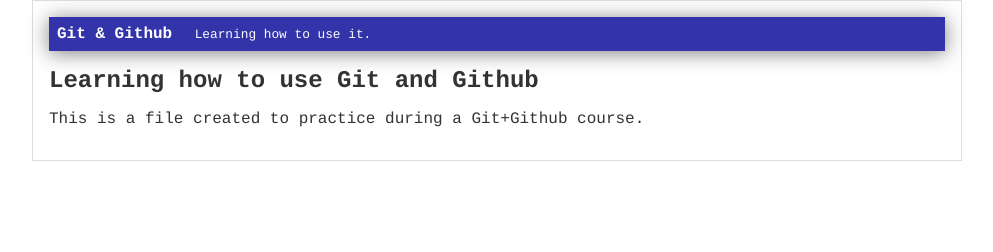
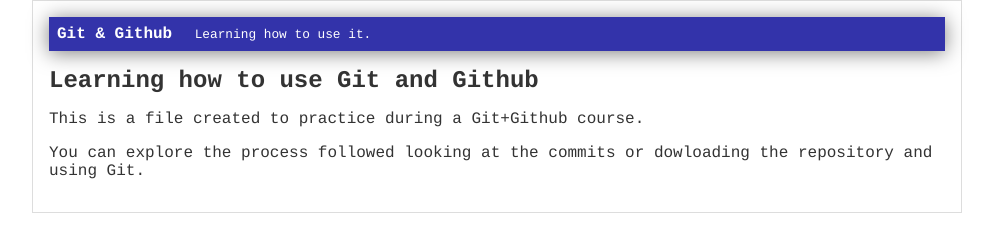
Before and after one commit to Kroves/git-github, a plain HTML site: page index.html in a window 1280 px wide. Shown: the whole page, without its empty margins (143-1136 px from the left). Drawn offline with Linux system fonts and the light colour scheme.

Commit message:
Added more content to test SSH

```diff
--- a/index.html
+++ b/index.html
@@ -13,6 +13,7 @@
 		<div id="content">
 			<h1>Learning how to use Git and Github</h1>
 			<p>This is a file created to practice during a Git+Github course.</p>
+			<p>You can explore the process followed looking at the commits or dowloading the repository and using Git.</p>
 		</div>
 	</div>
 </body>
```
